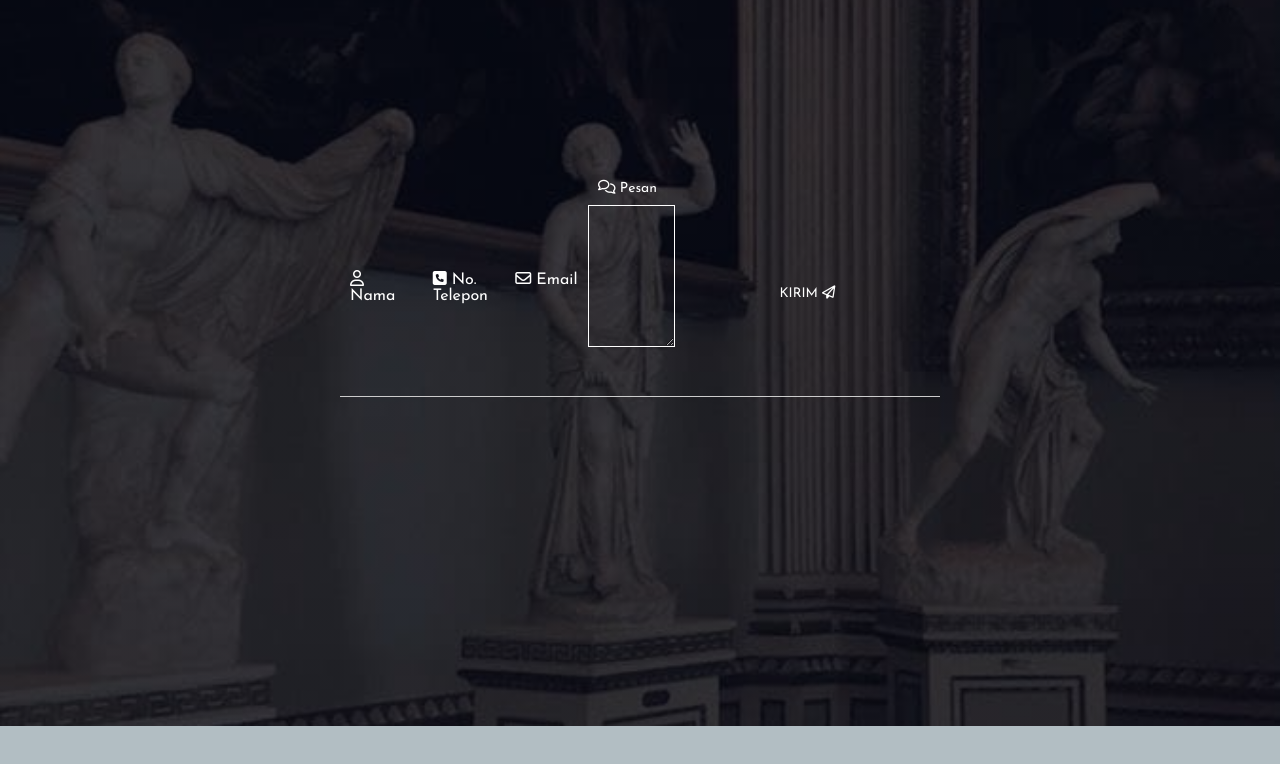
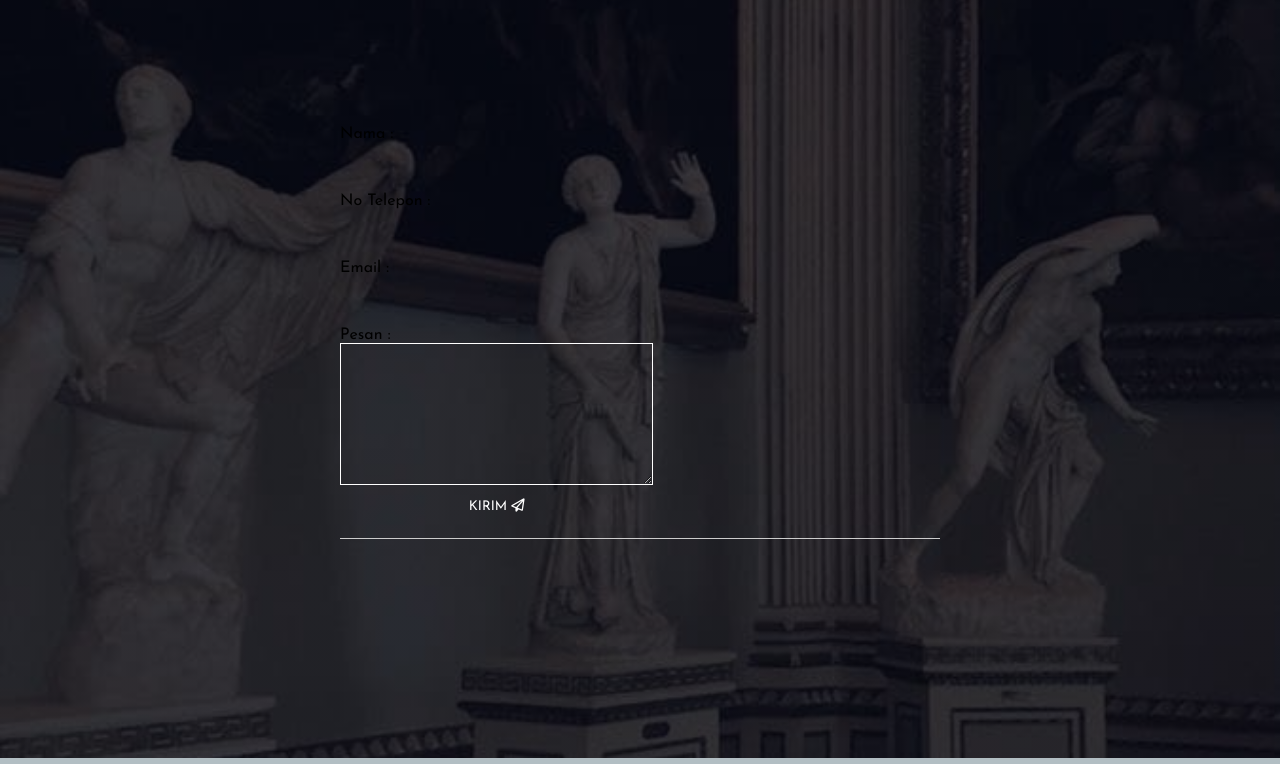
Before and after one commit to vana00/ProgateA07, a plain HTML site: page index.html in a window 1280 px wide. Shown: the part 3040-3804 px from the top of the page. Drawn offline with nearby package versions, Linux system fonts and the light colour scheme.

Commit message:
Update index.html

```diff
--- a/index.html
+++ b/index.html
@@ -123,29 +123,27 @@
 
     </div>
     <p>Made with <i class="fa fa-heart-o"></i> Kelompok A07</p>
+    <br><br>
 </section>
 
 <!---- Contact ---->
 
 <section class="hero">
     <form>
-            <div class="input-group">
-                <input type="text" id="name" required>
-                <label for="name"><i class="fa fa-user-o"></i> Nama</label>
-            </div>
-            <div class="input-group">
-                <input type="text" id="number" required>
-                <label for="number"><i class="fa fa-phone-square"></i> No. Telepon</label>
-            </div>
-            <div class="input-group">
-                <input type="text" id="email" required>
-                <label for="email"><i class="fa fa-envelope-o"></i> Email</label>
-            </div>
-            <div class="input-group">
-                <textarea id="message" rows="8"></textarea>
-                <label for="message"><i class="fa fa-comments-o"></i> Pesan</label>
-            </div>
+        <div>
+            <span class="form-title">Nama :</span>
+            <input type="text" id="name" required>
+            <br><br>
+            <span class="form-title">No Telepon :</span>
+            <input type="text" id="number" required>
+            <br><br>
+            <span class="form-title">Email :</span>
+            <input type="text" id="email" required>
+            <br><br>
+            <span class="form-title">Pesan :</span>
+            <textarea id="message" rows="8"></textarea>
             <button type="submit"> KIRIM <i class="fa fa-paper-plane-o"></i></button>
+        </div>
     </form>
     </div>
 </section>
```
